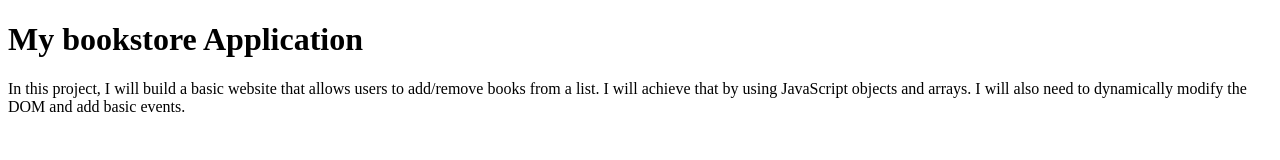
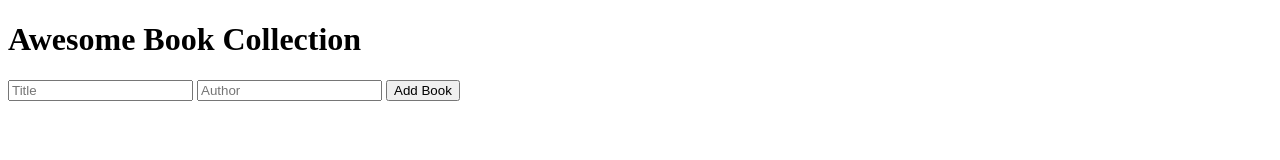
Before and after one commit to the-faizmohammad/BookStore, a website: page index.html in a window 1280 px wide. Drawn offline with Linux system fonts and the light colour scheme.

Commit message:
update index.html

```diff
--- a/index.html
+++ b/index.html
@@ -5,13 +5,17 @@
     <meta charset="UTF-8">
     <meta name="viewport" content="width=device-width, initial-scale=1.0">
     <title>Document</title>
+    <link rel="stylesheet" href="style.css">
 </head>
-
 <body>
-    <h1>My bookstore Application</h1>
-    <p> In this project, I will build a basic website that allows users to add/remove books from a list. I will achieve
-        that by using JavaScript objects and arrays. I will also need to dynamically modify the DOM and add basic
-        events.</p>
+    <h1>Awesome Book Collection</h1>
+    <ul id="book-list"></ul>
+    <form id="add-form">
+       <input type="text" id="title-input" placeholder="Title" required>
+        <input type="text" id="author-input" placeholder="Author" required>
+        <button class="add-btn" type="submit">Add Book</button>
+    </form>
+    <script src="app.js"></script>
 </body>
 
 </html>
```
